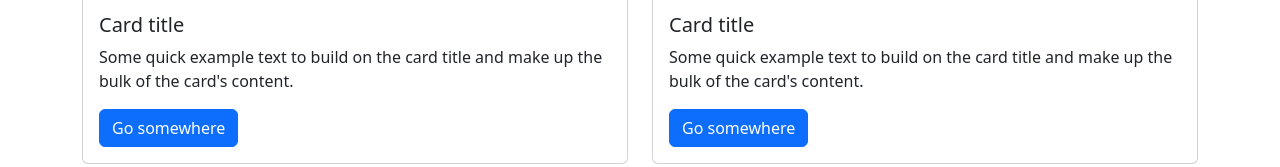
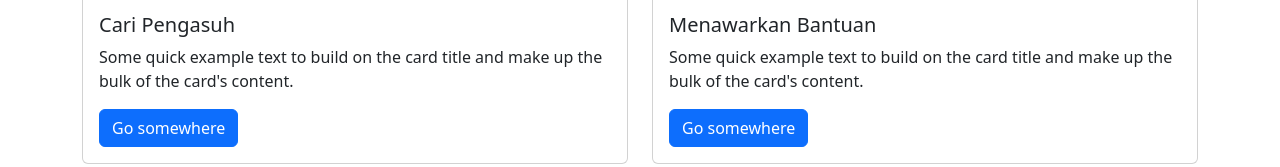
Before and after one commit to bulanterbit/AdaKita, a plain HTML site: page index.html in a window 1280 px wide. Shown: the part 757-924 px from the top of the page. Drawn offline with nearby package versions, Linux system fonts and the light colour scheme.

Commit message:
Update index.html
mengubah judul card

```diff
--- a/index.html
+++ b/index.html
@@ -81,7 +81,7 @@
                 <div class="card mx-auto" style="width: 100%;">
                     <img src="..." class="card-img-top" alt="...">
                     <div class="card-body">
-                        <h5 class="card-title">Card title</h5>
+                        <h5 class="card-title">Cari Pengasuh</h5>
                         <p class="card-text">Some quick example text to build on the card title and make up the bulk of
                             the card's content.</p>
                         <a href="#" class="btn btn-primary">Go somewhere</a>
@@ -92,7 +92,7 @@
                 <div class="card mx-auto" style="width: 100%;">
                     <img src="..." class="card-img-top" alt="...">
                     <div class="card-body">
-                        <h5 class="card-title">Card title</h5>
+                        <h5 class="card-title">Menawarkan Bantuan</h5>
                         <p class="card-text">Some quick example text to build on the card title and make up the bulk of
                             the card's content.</p>
                         <a href="#" class="btn btn-primary">Go somewhere</a>
```
